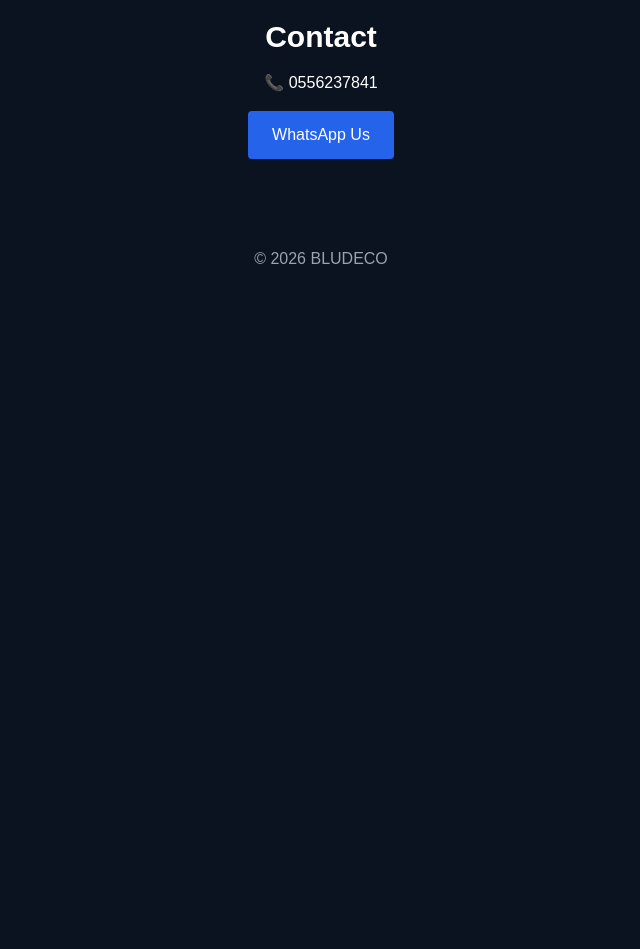
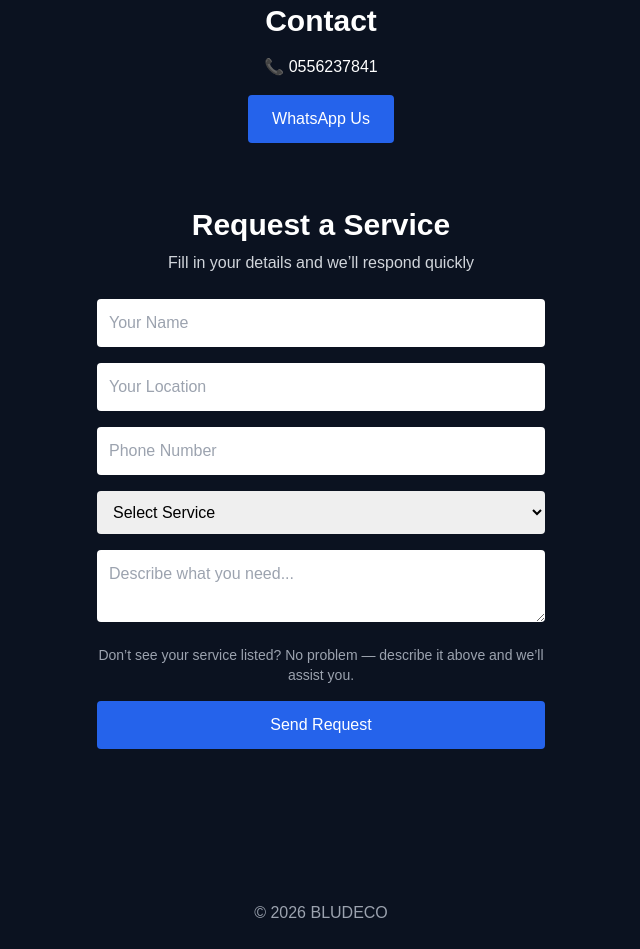
Before and after one commit to Fauzan25u/bludeco-website, a plain HTML site: page index.html in a window 1280 px wide. Shown: the part 2807-3756 px from the top of the page, without its empty margins (319-959 px from the left). Before the commit the page ends 3102 px from the top, so only its background shows below. Drawn offline with nearby package versions, Linux system fonts and the light colour scheme.

Commit message:
Add files via upload

```diff
--- a/index.html
+++ b/index.html
@@ -3,7 +3,7 @@
 <head>
   <meta charset="UTF-8">
   <meta name="viewport" content="width=device-width, initial-scale=1.0">
-  <title>BLUDECO</title>
+  <title>BLUDECO company</title>
   <script src="https://cdn.tailwindcss.com"></script>
 
   <style>
@@ -181,15 +181,38 @@
   </div>
 
 </section>
+<script>
+function sendToWhatsApp() {
 
+  let name = document.getElementById("name").value;
+  let location = document.getElementById("location").value;
+  let phone = document.getElementById("phone").value;
+  let service = document.getElementById("service").value;
+  let details = document.getElementById("details").value;
+
+  let message =
+`Hello BLUDECO,
+
+Name: ${name}
+Location: ${location}
+Phone: ${phone}
+Service: ${service || "Not listed"}
+Details: ${details}`;
+
+  let url = "https://wa.me/233556237841?text=" + encodeURIComponent(message);
+
+  window.open(url, "_blank");
+}
+</script>
 <!-- SHOP -->
 <section id="shop" class="py-16 px-6 text-center">
 
   <h2 class="text-3xl font-bold">Shop</h2>
-  <a href="https://wa.me/233556237841?text=Hello%20BLUDECO%2C%20I%20need%20Home Appliances %20& Interiors">
-    <button class="mt-4 bg-blue-600 px-4 py-2 w-full rounded">
-      Shop Now
-    </button>
+  <a href="https://wa.me/233556237841?text=Hello%20BLUDECO%2C%20I%20want%20to%20order%20Home Appliancesand%20& Interior.">
+  <button class="bg-blue-600 px-4 py-2 w-full rounded">
+    Order Now
+  </button>
+</a>
   </a>
 
   <div class="grid grid-cols-1 md:grid-cols-3 gap-6 mt-10">
@@ -259,6 +282,45 @@
       WhatsApp Us
     </button>
   </a>
+  <section id="contact" class="py-16 text-center">
+
+  <h2 class="text-3xl font-bold">Request a Service</h2>
+  <p class="text-gray-300 mt-2">Fill in your details and we’ll respond quickly</p>
+
+  <form onsubmit="sendToWhatsApp(); return false;" class="max-w-md mx-auto mt-6 space-y-4">
+
+    <input id="name" type="text" placeholder="Your Name" class="w-full p-3 rounded text-black" required>
+
+    <input id="location" type="text" placeholder="Your Location" class="w-full p-3 rounded text-black" required>
+
+    <input id="phone" type="text" placeholder="Phone Number" class="w-full p-3 rounded text-black" required>
+
+    <!-- SERVICE DROPDOWN -->
+    <select id="service" class="w-full p-3 rounded text-black" required>
+      <option value="">Select Service</option>
+      <option>AC Installation</option>
+      <option>Curtains & Blinds</option>
+      <option>Electrical Works</option>
+      <option>Painting</option>
+      <option>TV Installation</option>
+      <option>Furniture Setup</option>
+    </select>
+
+    <!-- EXTRA DETAILS -->
+    <textarea id="details" placeholder="Describe what you need..." class="w-full p-3 rounded text-black"></textarea>
+
+    <!-- FALLBACK MESSAGE -->
+    <p class="text-sm text-gray-400">
+      Don’t see your service listed? No problem — describe it above and we’ll assist you.
+    </p>
+
+    <button type="submit" class="bg-blue-600 px-6 py-3 rounded w-full">
+      Send Request
+    </button>
+
+  </form>
+
+</section>
 </section>
 
 
@@ -287,5 +349,6 @@
   </a>
 
 </div>
+
 </body>
 </html>
```
